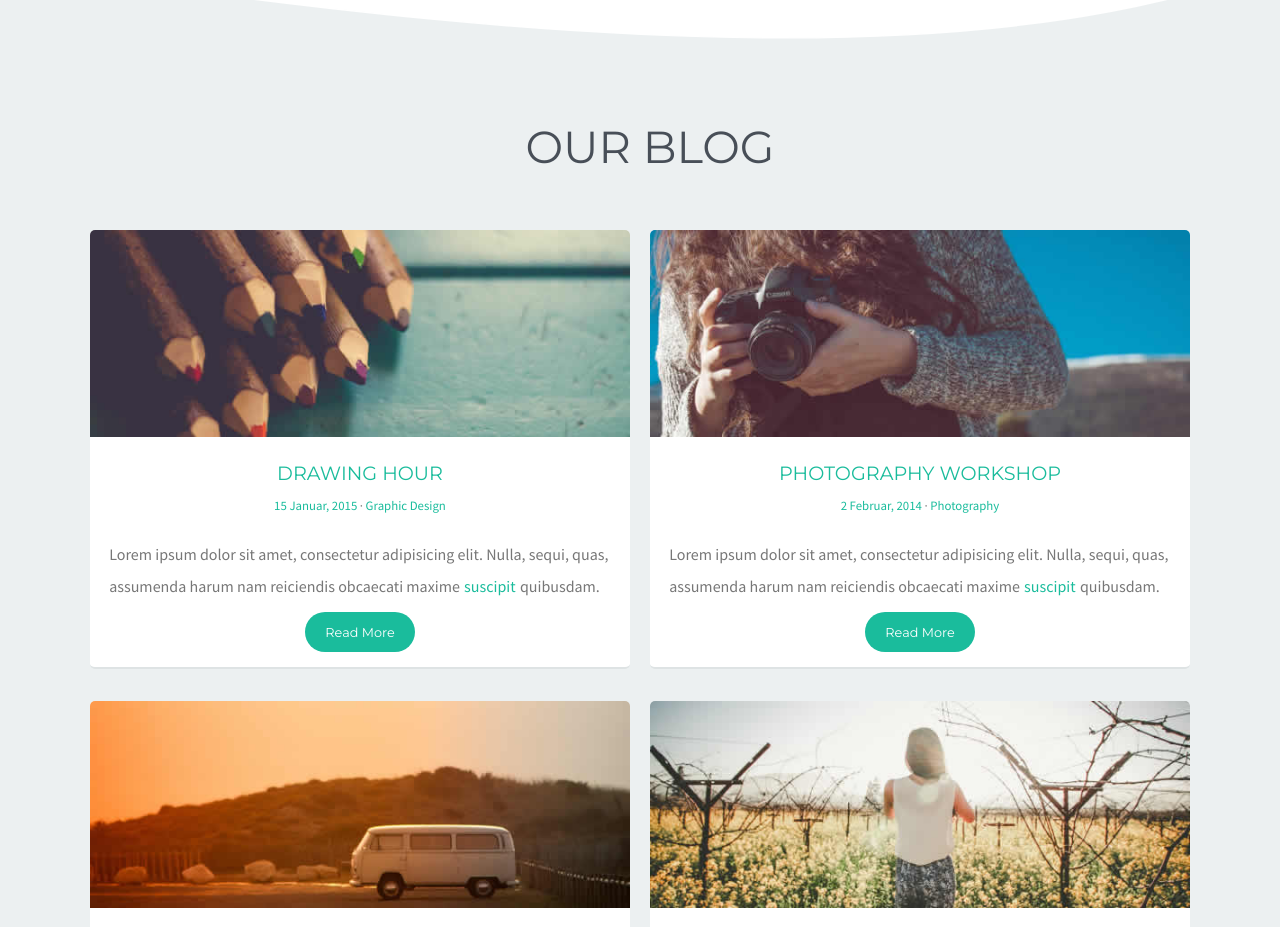
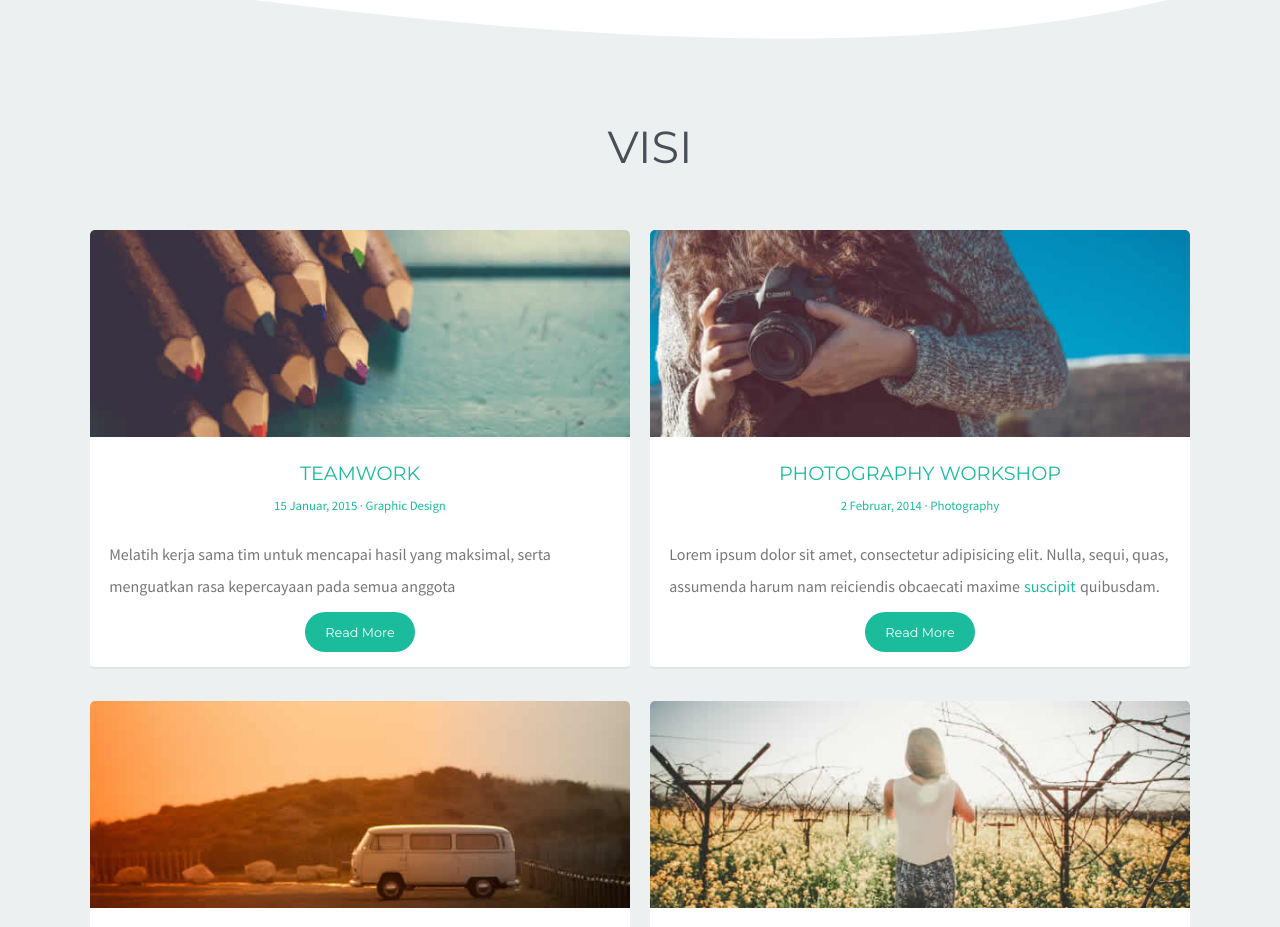
Before and after one commit to aditpawangnyamuk/9s.github.io, a plain HTML site: page index.html in a window 1280 px wide. Shown: the part 2780-3707 px from the top of the page. Drawn offline with Linux system fonts and the light colour scheme; some packages are replaced by stand-ins of ours; a script that the page names is missing; files whose address does not match are found by name.

Commit message:
Update index.html

```diff
--- a/index.html
+++ b/index.html
@@ -316,18 +316,18 @@
             <div class="wrap blog-grid grey" id="blog">
                 <div class="grid grid-pad">
                     <div class="content" >
-                        <h2>Our Blog</h2>
+                        <h2>VISI</h2>
                         <div class="col-1-2" >
                             <article class="post-wrap">
                                 <div class="post-img">
                                     <a href="#0"><img src="images/post/post-n1.jpg" alt=""></a>
                                 </div>
                                 <div class="post">
-                                    <h2 class="entry-title"><a href="#0">Drawing hour</a></h2>
+                                    <h2 class="entry-title"><a href="#0">Teamwork</a></h2>
                                     <div class="post-meta">
                                         <a href="#0">15 Januar, 2015</a> <span class="mid-sep">·</span> <a href="#0">Graphic Design</a>
                                     </div>
-                                    <p>Lorem ipsum dolor sit amet, consectetur adipisicing elit. Nulla, sequi, quas, assumenda harum nam reiciendis obcaecati maxime <a href="#0">suscipit</a> quibusdam.
+                                    <p>Melatih kerja sama tim untuk mencapai hasil yang maksimal, serta menguatkan rasa kepercayaan pada semua anggota
                                     </p>
                                     <a class="btn read-more" href="#0">Read More</a>
                                 </div>
```
